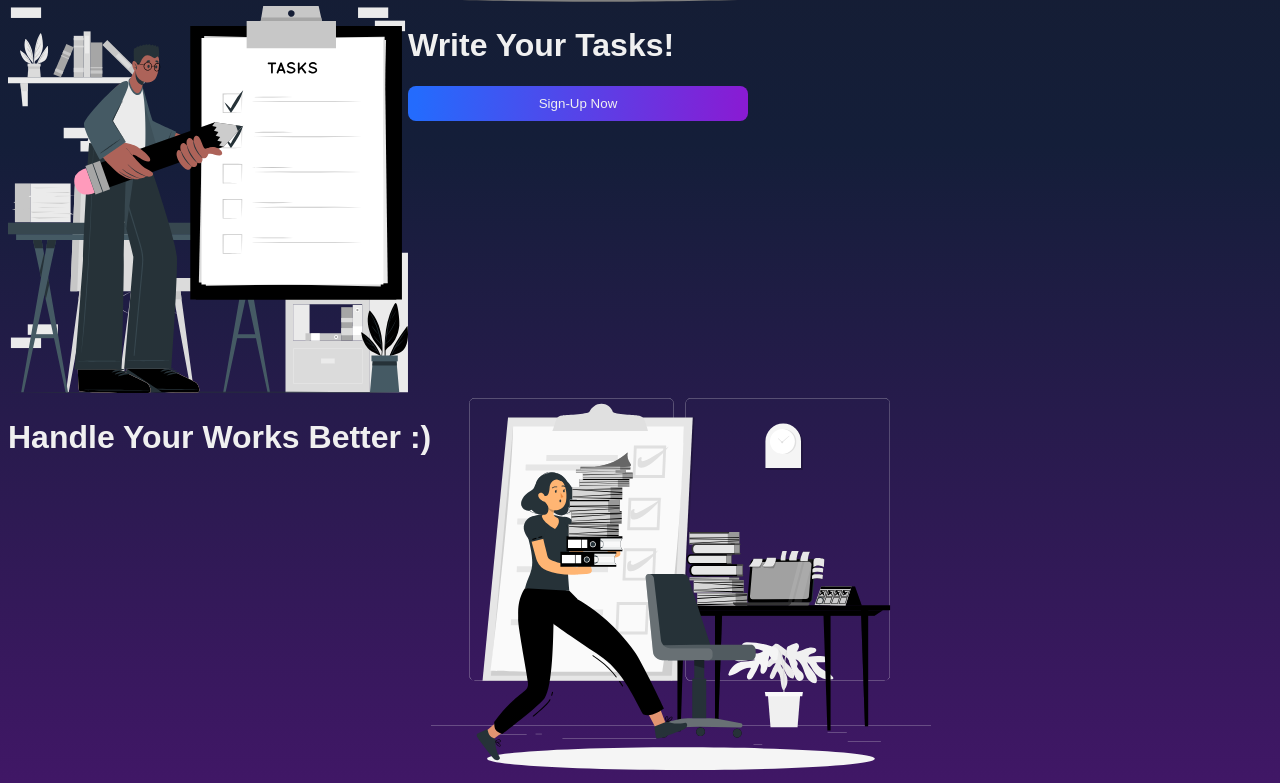
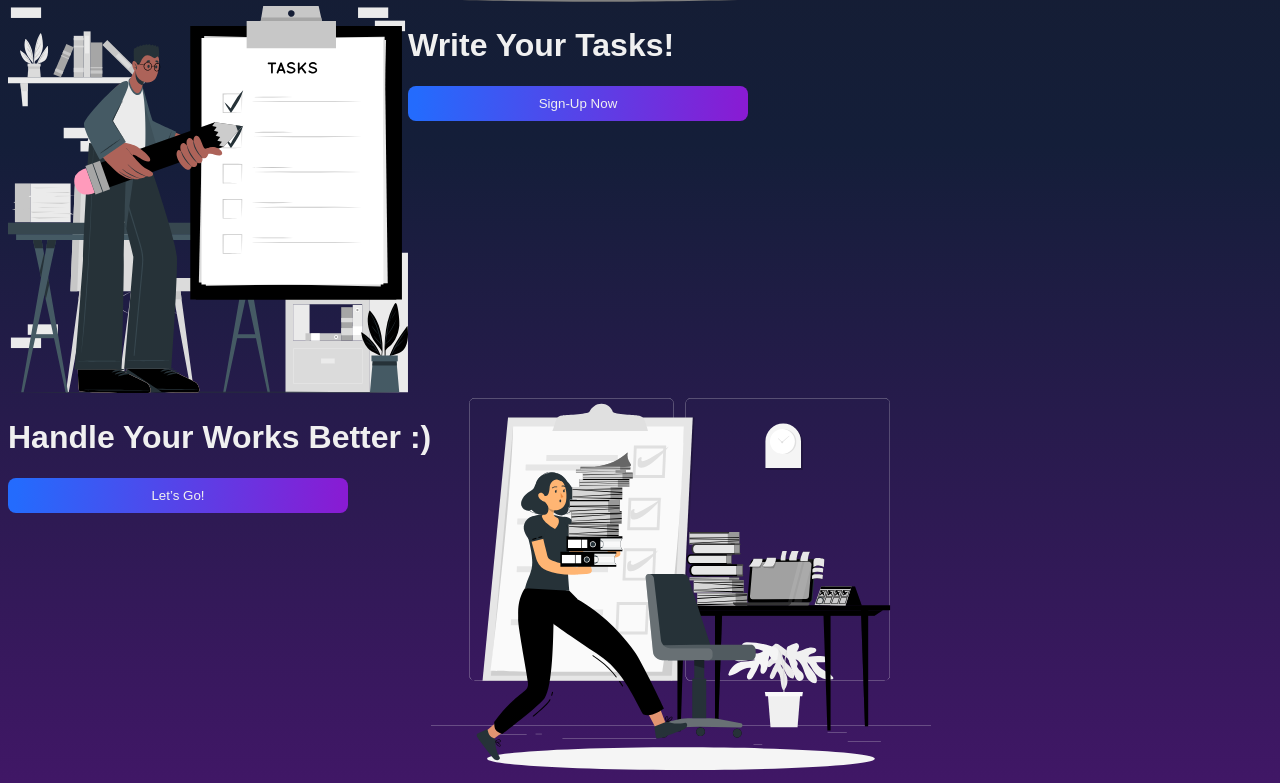
Before and after one commit to aliiimaher/ToDoList-Frontend, a Vue app: page / in a window 1280 px wide. Shown: the part 469-1252 px from the top of the page. Built offline with nearby package versions, Linux system fonts and the light colour scheme.

Commit message:
add button for 3rd card

```diff
--- a/src/views/HomeView.vue
+++ b/src/views/HomeView.vue
@@ -29,7 +29,10 @@
 
     <div class="card3">
       <div>
-        <h1>Handle Your Works Better :)</h1>
+        <h1>
+          Handle Your Works Better :)
+        </h1>
+        <Button name="Let’s Go!"></Button>
       </div>
       <div>
         <img src="../assets/Handle.svg" alt="">
```
